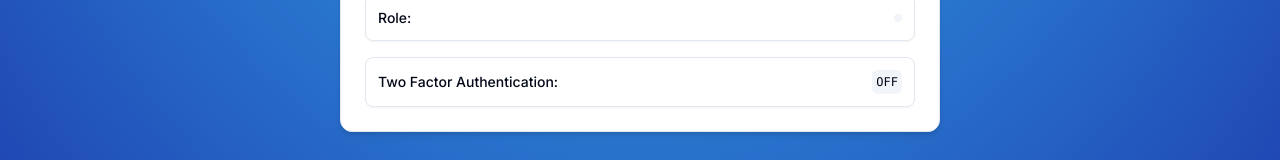
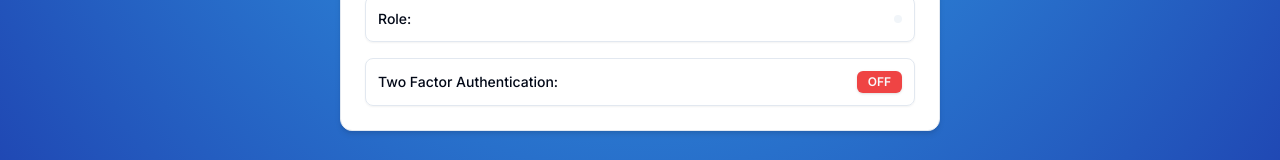
Before and after one commit to redsubmarine/next-auth, a Next.js app: page /server in a window 1280 px wide. Shown: the part 526-686 px from the top of the page. Built offline with nearby package versions, Linux system fonts and the light colour scheme; no server answers.

Commit message:
apply badge to server component

```diff
--- a/components/ui/badge.tsx
+++ b/components/ui/badge.tsx
@@ -1,36 +1,30 @@
-import * as React from "react"
-import { cva, type VariantProps } from "class-variance-authority"
+import { cva, type VariantProps } from 'class-variance-authority'
+import * as React from 'react'
 
-import { cn } from "@/lib/utils"
+import { cn } from '@/lib/utils'
 
 const badgeVariants = cva(
-  "inline-flex items-center rounded-md border px-2.5 py-0.5 text-xs font-semibold transition-colors focus:outline-none focus:ring-2 focus:ring-ring focus:ring-offset-2",
+  'inline-flex items-center rounded-md border px-2.5 py-0.5 text-xs font-semibold transition-colors focus:outline-none focus:ring-2 focus:ring-ring focus:ring-offset-2',
   {
     variants: {
       variant: {
-        default:
-          "border-transparent bg-primary text-primary-foreground shadow hover:bg-primary/80",
-        secondary:
-          "border-transparent bg-secondary text-secondary-foreground hover:bg-secondary/80",
-        destructive:
-          "border-transparent bg-destructive text-destructive-foreground shadow hover:bg-destructive/80",
-        outline: "text-foreground",
+        default: 'border-transparent bg-primary text-primary-foreground shadow hover:bg-primary/80',
+        secondary: 'border-transparent bg-secondary text-secondary-foreground hover:bg-secondary/80',
+        destructive: 'border-transparent bg-destructive text-destructive-foreground shadow hover:bg-destructive/80',
+        outline: 'text-foreground',
+        success: 'border-transparent bg-emerald-500 text-primary-foreground',
       },
     },
     defaultVariants: {
-      variant: "default",
+      variant: 'default',
     },
   }
 )
 
-export interface BadgeProps
-  extends React.HTMLAttributes<HTMLDivElement>,
-    VariantProps<typeof badgeVariants> {}
+export interface BadgeProps extends React.HTMLAttributes<HTMLDivElement>, VariantProps<typeof badgeVariants> {}
 
 function Badge({ className, variant, ...props }: BadgeProps) {
-  return (
-    <div className={cn(badgeVariants({ variant }), className)} {...props} />
-  )
+  return <div className={cn(badgeVariants({ variant }), className)} {...props} />
 }
 
 export { Badge, badgeVariants }
--- a/components/user-info.tsx
+++ b/components/user-info.tsx
@@ -1,3 +1,4 @@
+import { Badge } from '@/components/ui/badge'
 import { Card, CardContent, CardHeader } from '@/components/ui/card'
 import { ExtendedUser } from '@/next-auth'
 import { FunctionComponent } from 'react'
@@ -32,9 +33,9 @@ const UserInfo: FunctionComponent<UserInfoProps> = ({ user, label }) => {
         </div>
         <div className="flex flex-row items-center justify-between rounded-lg border p-3 shadow-sm">
           <p className="text-sm font-medium">Two Factor Authentication:</p>
-          <p className="truncate text-xs max-w-[180px] font-mono p-1 bg-slate-100 rounded-md">
+          <Badge variant={user?.isTwoFactorEnabled ? 'success' : 'destructive'}>
             {user?.isTwoFactorEnabled ? 'ON' : 'OFF'}
-          </p>
+          </Badge>
         </div>
       </CardContent>
     </Card>
```
